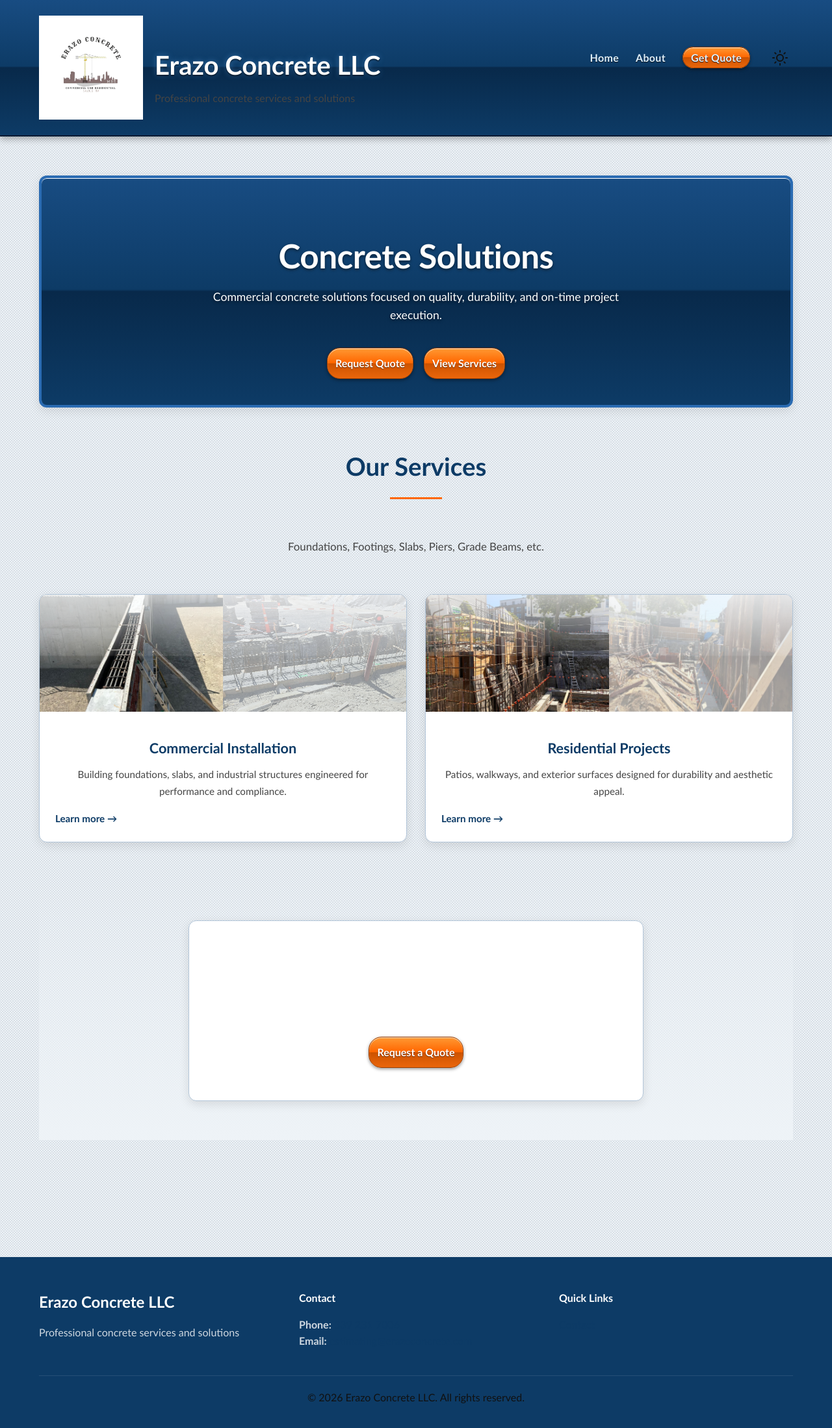
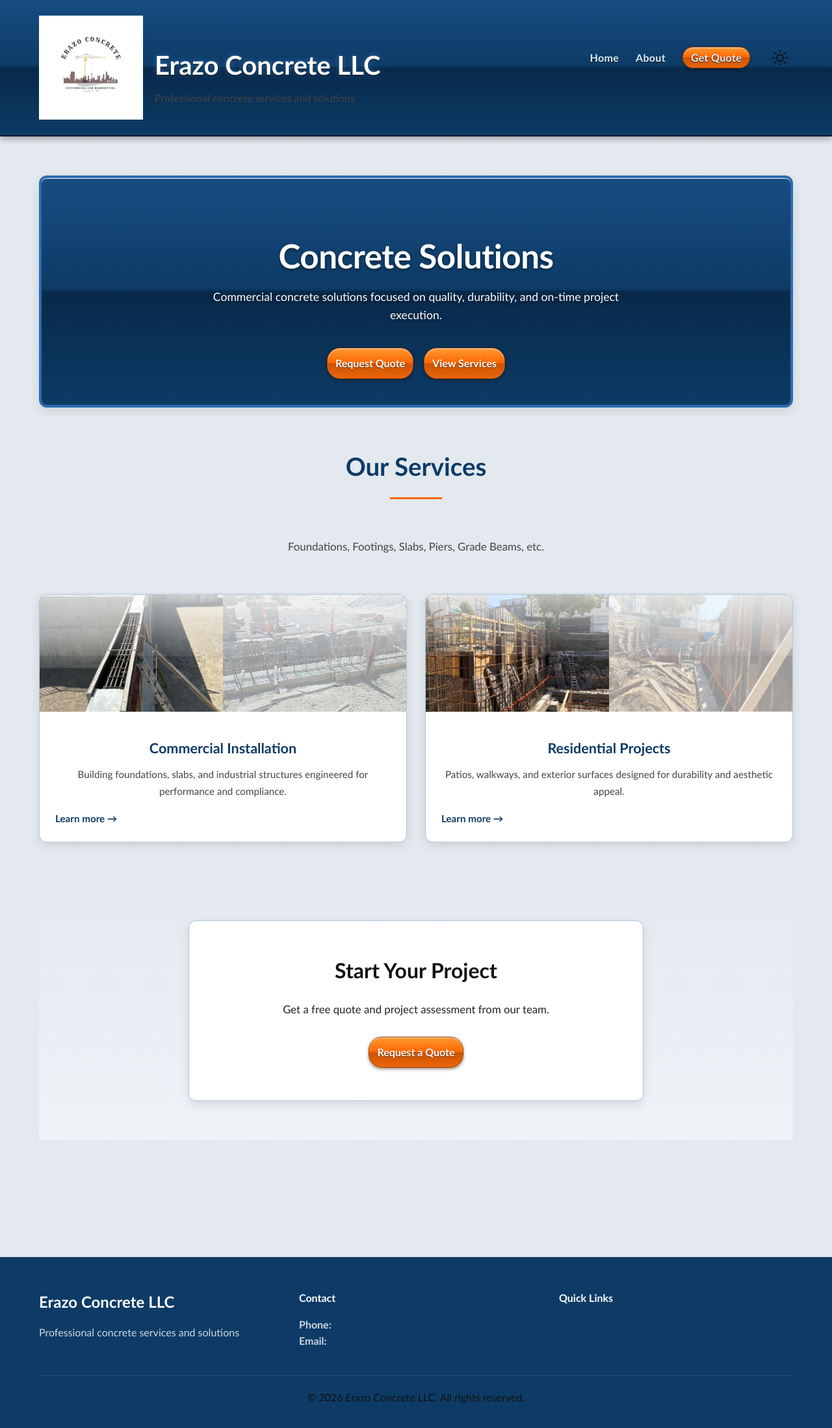
Before and after one commit to ErazoConcrete/Erazoconcrete.github.io, a Jekyll site: the page built from index.md, in a window 1280 px wide. Shown: the whole page at 65% size. Built offline with Jekyll 4.4.1, drawn with Linux system fonts in a browser that asks for light colours.

Commit message:
light fixture

```diff
--- a/assets/css/style.css
+++ b/assets/css/style.css
@@ -1756,14 +1756,14 @@ a:hover {
 }
 
 .cta-section h2 {
-  color: var(--white);
+  color: #111111;
   border: none;
   margin: 0 0 12px 0;
   font-size: 2rem;
 }
 
 .cta-section p {
-  color: rgba(255, 255, 255, 0.85);
+  color: #222222;
   max-width: 600px;
   margin: 0 auto 28px;
   font-size: 1.05rem;
@@ -1771,11 +1771,11 @@ a:hover {
 
 /* Light mode text visibility */
 [data-theme="light"] .cta-section h2 {
-  color: var(--white);
+  color: #111111;
 }
 
 [data-theme="light"] .cta-section p {
-  color: rgba(255, 255, 255, 0.9);
+  color: #222222;
 }
 
 .cta-actions {
```
Also changed, not shown: assets/main.scss (+5 -5 lines).
